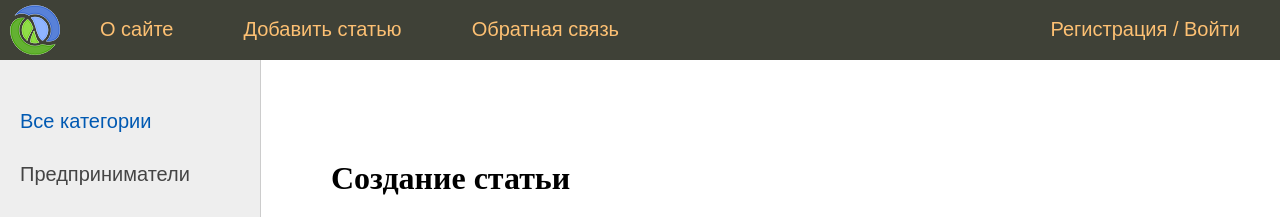
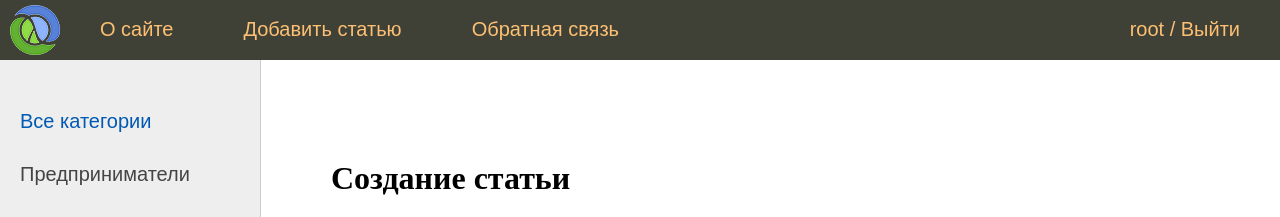
Before and after one commit to scri0x/man_site, a Django app: page /addpage/ in a window 1280 px wide. Shown: the top 217 px of the page. Run offline with Django 4.2, Linux system fonts and the light colour scheme; a user stored in the database is signed in; data comes from the database, SQL or seed files in the repository.

Commit message:
see logout button for authtenticated user

```diff
--- a/mans/man/templates/man/base.html
+++ b/mans/man/templates/man/base.html
@@ -20,12 +20,15 @@
 			{% for item in menu %}
 				<li><a href="{% url item.url_name %}">{{item.title}}</a></li>
 			{% endfor %}
-			<li class="last">
-				<a href="{% url 'register' %}">Регистрация</a> /
-				<a href="{% url 'login' %}">Войти</a>
-			</li>
 
-
+			{% if request.user.is_authenticated %}
+				<li class="last">{{ user.username }} / <a href="{% url 'logout' %}">Выйти</a></li>
+			{% else %}
+				<li class="last">
+					<a href="{% url 'register' %}">Регистрация</a> /
+					<a href="{% url 'login' %}">Войти</a>
+				</li>
+			{% endif %}
 			</ul>
 			<div class="clear"></div>
 		</div>
```
